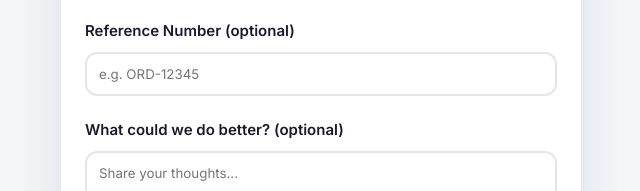
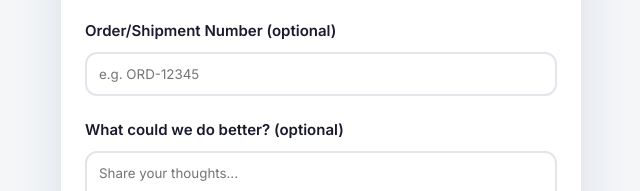
Before and after one commit to ujjavaldave-bit/Holcim-feedback-survey, a plain HTML site: page index.html in a window 1280 px wide. Shown: the part 586-777 px from the top of the page, 319-959 px from the left. Drawn offline with Linux system fonts and the light colour scheme.

Commit message:
Update index.html

```diff
--- a/index.html
+++ b/index.html
@@ -84,7 +84,7 @@
                 </div>
 
                 <div class="form-section">
-                    <label class="section-label">Reference Number (optional)</label>
+                    <label class="section-label">Order/Shipment Number (optional)</label>
                     <input type="text" id="orderRef" class="form-input" placeholder="e.g. ORD-12345">
                 </div>
 
```
